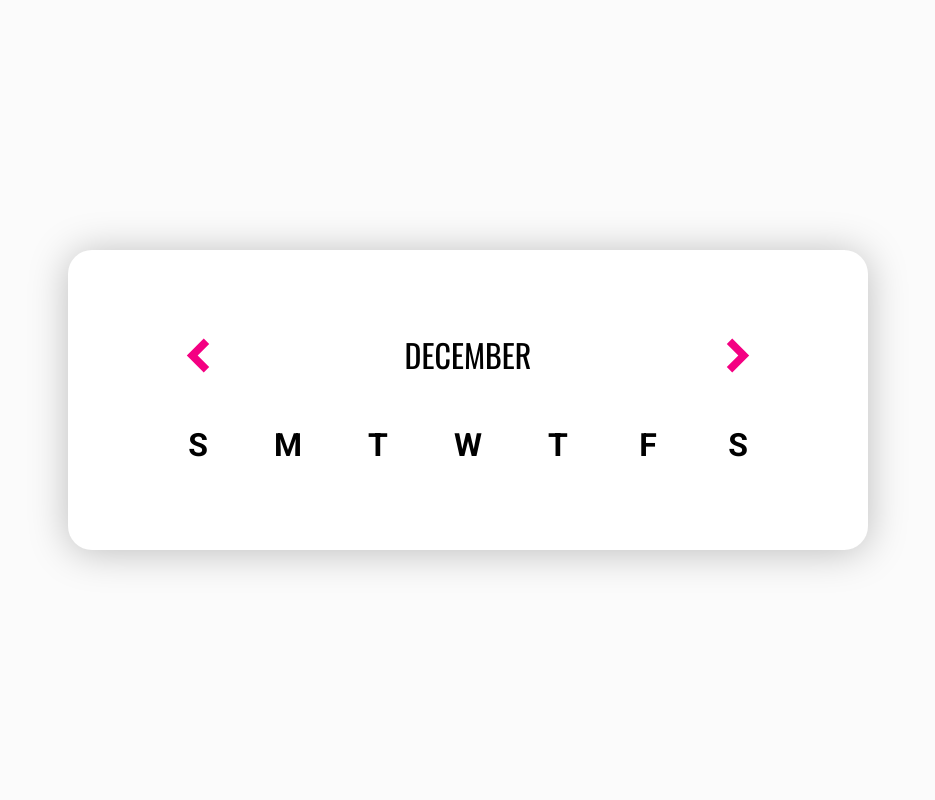
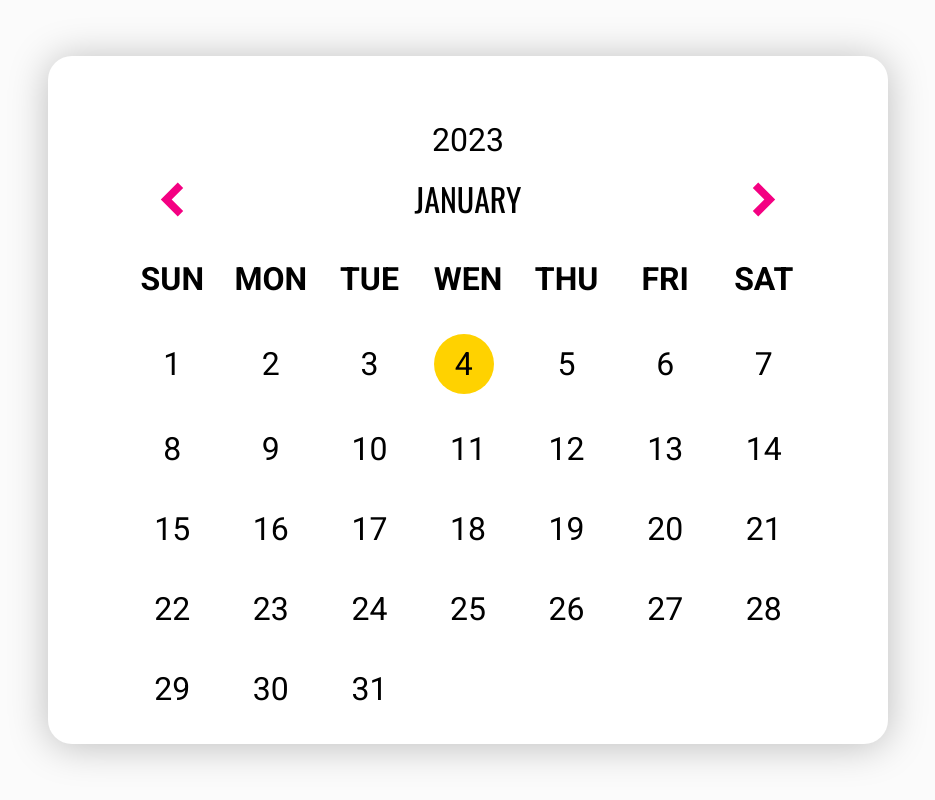
Before and after one commit to Boris-Murillo/calendar, a plain HTML site: page index.html in a window 1280 px wide. Shown: the whole page, without its empty margins (172-1107 px from the left). Drawn offline with nearby package versions, Linux system fonts and the light colour scheme; no server answers.

Commit message:
added year and modifided days

```diff
--- a/app.js
+++ b/app.js
@@ -27,15 +27,15 @@ async function buildCalendar(monthEntry, yearEntry) {
     const firstDay = new Date(year, month).getDay();
     const containerCalentar = document.querySelector('.wrapper');
 
+    document.querySelector('.year > span').innerText = incrementYear;
+
     for(let i= 0; i < firstDay; i++){
         let day = document.createElement("div");
         day.classList.add("day");
         containerCalentar.appendChild(day);
     }
 
-    const data = await getHolidays();
-    holidays = data.holidays;
-    holidays = holidays.filter((day) => day.type[0] == 'National holiday')
+
 
 
     for(let i = 0; i < getTotalDaysOfMonth(month, year); i++){
@@ -56,9 +56,13 @@ async function buildCalendar(monthEntry, yearEntry) {
         containerCalentar.appendChild(day);
     }
 
-    paintHolidays(holidays);
+
     document.querySelector(".month").innerText = getNameOfMonth(incrementMonth);
 
+    const data = await getHolidays();
+    holidays = data.holidays;
+    holidays = holidays.filter((day) => day.type[0] == 'National holiday')
+    paintHolidays(holidays);
 }
 
 function paintHolidays(holidays){
--- a/index.html
+++ b/index.html
@@ -6,29 +6,35 @@
     <meta http-equiv="X-UA-Compatible" content="IE=edge">
     <meta name="viewport" content="width=device-width, initial-scale=1.0">
     <title>Calendar Picker</title>
+    <link rel="stylesheet" href="./reset.css" />
     <link rel="stylesheet" href="./styles.css" />
 </head>
 
 <body>
+    <div class="main">
+        <div class="year"><span></span></div>
+
         <div class="wrapper">
-
             <div class="previous">
                 <img src="images/previous.svg" alt="Previous" />
             </div>
 
-        <div class="month">December</div>
+            <div class="month"></div>
 
             <div class="next">
                 <img src="images/next.svg" alt="Next" />
             </div>
 
-        <div class="day-of-week">S</div>
-        <div class="day-of-week">M</div>
-        <div class="day-of-week">T</div>
-        <div class="day-of-week">W</div>
-        <div class="day-of-week">T</div>
-        <div class="day-of-week">F</div>
-        <div class="day-of-week">S</div>
+            <div class="day-of-week">SUN</div>
+            <div class="day-of-week">MON</div>
+            <div class="day-of-week">TUE</div>
+            <div class="day-of-week">WEN</div>
+            <div class="day-of-week">THU</div>
+            <div class="day-of-week">FRI</div>
+            <div class="day-of-week">SAT</div>
+
+        </div>
+
 
     </div>
     <script src="app.js"></script>
--- /dev/null
+++ b/reset.css
@@ -0,0 +1,47 @@
+html, body, div, span, applet, object, iframe,
+h1, h2, h3, h4, h5, h6, p, blockquote, pre,
+a, abbr, acronym, address, big, cite, code,
+del, dfn, em, font, img, ins, kbd, q, s, samp,
+small, strike, strong, sub, sup, tt, var,
+b, u, i, center,
+dl, dt, dd, ol, ul, li,
+fieldset, form, label, legend,
+table, caption, tbody, tfoot, thead, tr, th, td {
+  margin: 0;
+  padding: 0;
+  border: 0;
+  outline: 0;
+  font-size: 100%;
+  vertical-align: baseline;
+  background: transparent;
+}
+body {
+  line-height: 1;
+}
+ol, ul {
+  list-style: none;
+}
+blockquote, q {
+  quotes: none;
+}
+blockquote:before, blockquote:after,
+q:before, q:after {
+  content: '';
+  content: none;
+}
+
+:focus {
+  outline: 0;
+}
+
+ins {
+  text-decoration: none;
+}
+del {
+  text-decoration: line-through;
+}
+
+table {
+  border-collapse: collapse;
+  border-spacing: 0;
+}
--- a/styles.css
+++ b/styles.css
@@ -18,15 +18,11 @@ body {
   grid-template-columns: repeat(7, minmax(60px, 1fr));
   max-width: 660px;
   grid-gap: 30px;
-  background: #FFFFFF;
-  box-shadow: 0px 2.3128px 39.3176px rgba(0, 0, 0, 0.25);
-  border-radius: 24px;
-  padding: 75px 100px;
 }
 
 div {
   text-align: center;
-  min-height: 60px;
+  min-height: 50px;
   display: flex;
   align-items: center;
   justify-content: center;
@@ -73,4 +69,18 @@ div {
 .holiday {
   background: #40E0D0;
   border-radius: 50%;
+  height: 60px;
 }
+
+.main {
+    display: grid;
+    grid-template-rows: 15% 85%;
+    box-shadow: 0px 2.3128px 39.3176px rgb(0 0 0 / 25%);
+    border-radius: 24px;
+    padding: 49px 90px;
+    background: #FFFFFF;
+}
+
+.year{
+  align-items: flex-start;
+}
```
Lines whose indentation alone changed are shown as unchanged.
